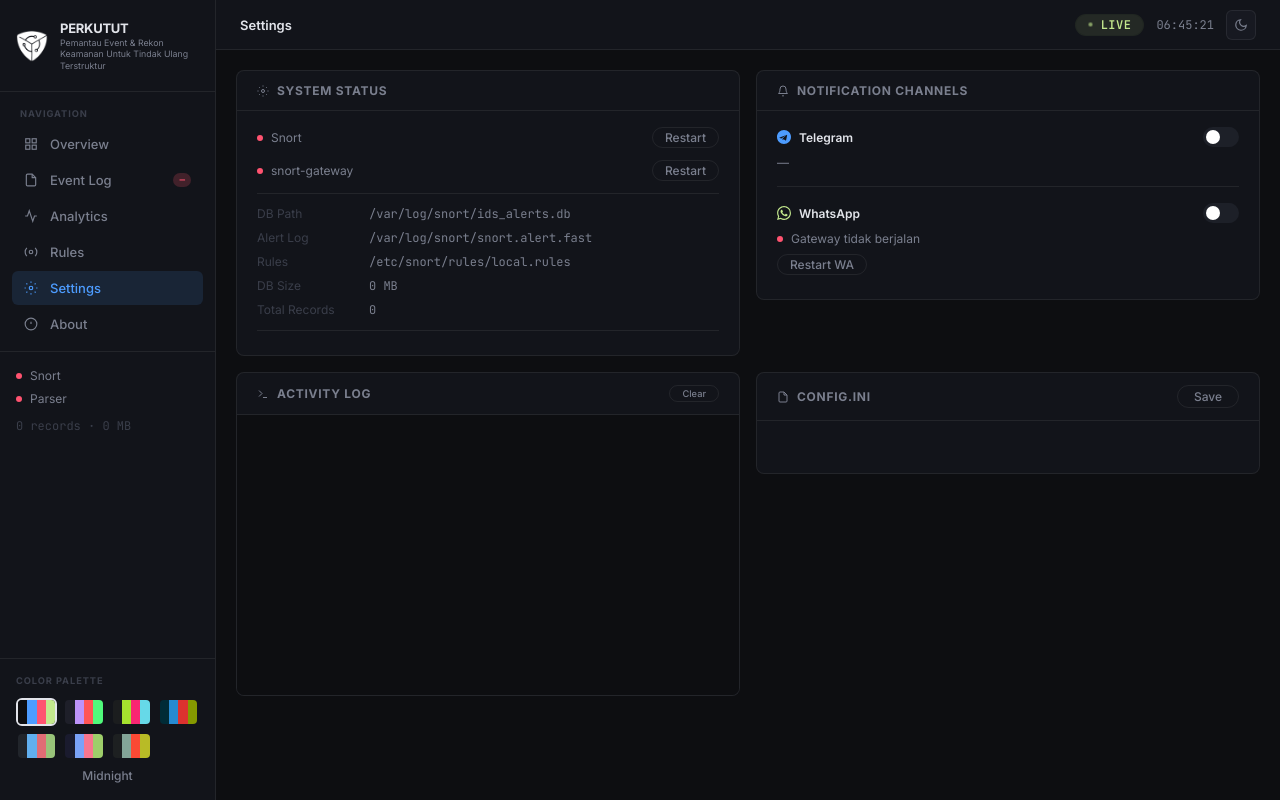
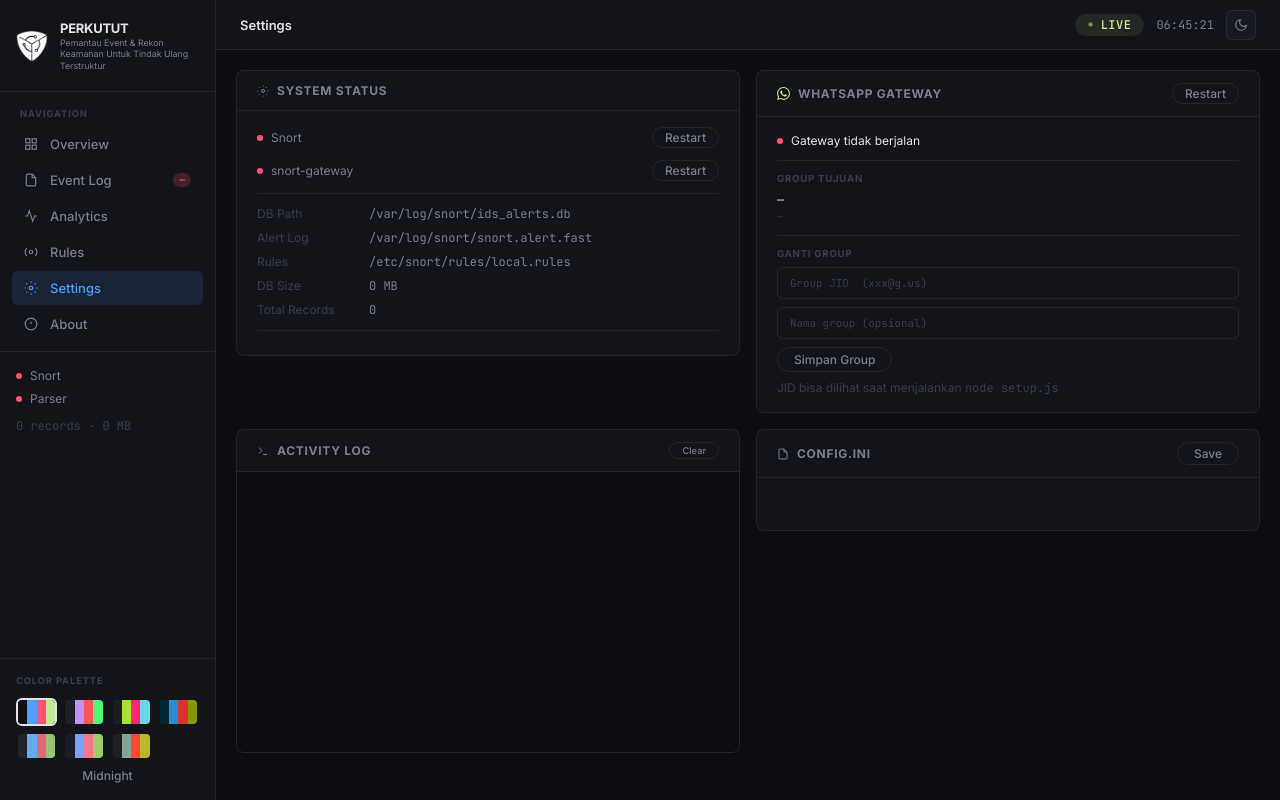
Before and after one commit to kaylaradf/snort-gateway, a Flask app: page /settings in a window 1280 px wide. Run offline with Flask 3, Linux system fonts and the light colour scheme; data that the repository does not hold is empty; some libraries are stand-ins or nearby versions; some web fonts are replaced.

Commit message:
refactor: replace broken toggles with WA group selector card, add /api/wa/groups + /api/wa/setgroup

```diff
--- a/dashboard/app.py
+++ b/dashboard/app.py
@@ -578,5 +578,40 @@ def api_wa_qr():
         return jsonify({"qr": None})
 
 
+@app.route("/api/wa/groups")
+def api_wa_groups():
+    """Baca daftar group dari wa-gateway/config.json."""
+    import json as _json
+    wa_config = os.path.join(os.path.dirname(CONFIG_PATH), "wa-gateway", "config.json")
+    try:
+        with open(wa_config) as f:
+            cfg = _json.load(f)
+        return jsonify({"ok": True, "current": cfg})
+    except Exception:
+        return jsonify({"ok": False, "current": None})
+
+
+@app.route("/api/wa/setgroup", methods=["POST"])
+def api_wa_setgroup():
+    """Update group_jid dan group_name di wa-gateway/config.json."""
+    import json as _json
+    wa_config = os.path.join(os.path.dirname(CONFIG_PATH), "wa-gateway", "config.json")
+    data = request.get_json()
+    jid  = data.get("group_jid", "").strip()
+    name = data.get("group_name", "").strip()
+    if not jid:
+        return jsonify({"ok": False, "error": "group_jid required"}), 400
+    try:
+        with open(wa_config) as f:
+            cfg = _json.load(f)
+        cfg["group_jid"]  = jid
+        cfg["group_name"] = name or jid
+        with open(wa_config, "w") as f:
+            _json.dump(cfg, f, indent=2)
+        return jsonify({"ok": True})
+    except Exception as e:
+        return jsonify({"ok": False, "error": str(e)})
+
+
 if __name__ == "__main__":
     app.run(host="0.0.0.0", port=5000, debug=False)
--- a/dashboard/static/js/settings.js
+++ b/dashboard/static/js/settings.js
@@ -138,49 +138,35 @@ async function loadWaQr() {
 
 document.getElementById('btnRefreshQr').addEventListener('click', loadWaQr);
 
-/* ── CHANNEL TOGGLES ───────────────────────────────────────── */
-async function loadChannelToggles() {
-  const d = await fetch('/api/config').then(r => r.json());
-  const tgEl     = document.getElementById('tgEnabled');
-  const waEl     = document.getElementById('waEnabled');
-  const tgStatus = document.getElementById('tgStatus');
-
-  if (d.telegram) {
-    tgEl.checked = d.telegram.enabled === 'true';
-    const configured = d.telegram.bot_token && !d.telegram.bot_token.startsWith('GANTI');
-    tgStatus.textContent = configured
-      ? `Chat ID: ${d.telegram.chat_id}`
-      : 'Belum dikonfigurasi';
-  }
-  if (d.whatsapp) {
-    waEl.checked = d.whatsapp.enabled === 'true';
+/* ── WHATSAPP GROUP ─────────────────────────────────────── */
+async function loadWaGroup() {
+  const d = await fetch('/api/wa/groups').then(r => r.json()).catch(() => ({ ok: false }));
+  if (d.ok && d.current) {
+    document.getElementById('waCurrentGroup').textContent = d.current.group_name || '—';
+    document.getElementById('waCurrentJid').textContent   = d.current.group_jid  || '—';
+    document.getElementById('waNewName').value = d.current.group_name || '';
+    document.getElementById('waNewJid').value  = d.current.group_jid  || '';
   }
 }
 
-async function saveChannelToggle(channel) {
-  const isWa    = channel === 'whatsapp';
-  const elId    = isWa ? 'waEnabled' : 'tgEnabled';
-  const enabled = document.getElementById(elId).checked;
-  // disable toggle sementara selama save
-  document.getElementById(elId).disabled = true;
-  try {
-    const res = await fetch('/api/toggle', {
-      method: 'POST', headers: { 'Content-Type': 'application/json' },
-      body: JSON.stringify({ channel, enabled }),
-    }).then(r => r.json());
-    if (res.ok) {
-      termLog(`${channel} notifikasi ${enabled ? 'diaktifkan ✓' : 'dinonaktifkan'}.`, enabled ? 'success' : 'warn');
-    } else {
-      termLog(`Gagal menyimpan toggle ${channel}.`, 'error');
-      document.getElementById(elId).checked = !enabled;
-    }
-  } catch (_) {
-    termLog(`Error saat toggle ${channel}.`, 'error');
-    document.getElementById(elId).checked = !enabled;
-  } finally {
-    document.getElementById(elId).disabled = false;
+document.getElementById('btnSetGroup').addEventListener('click', async () => {
+  const jid  = document.getElementById('waNewJid').value.trim();
+  const name = document.getElementById('waNewName').value.trim();
+  if (!jid) { termLog('JID tidak boleh kosong.', 'error'); return; }
+  termSep();
+  termLog('Menyimpan group tujuan...', 'info');
+  const res = await fetch('/api/wa/setgroup', {
+    method: 'POST', headers: { 'Content-Type': 'application/json' },
+    body: JSON.stringify({ group_jid: jid, group_name: name }),
+  }).then(r => r.json());
+  if (res.ok) {
+    termLog(`Group diubah ke: ${name || jid}`, 'success');
+    termLog('Restart wa-gateway agar perubahan berlaku.', 'warn');
+    loadWaGroup();
+  } else {
+    termLog(`Gagal: ${res.error || 'unknown error'}`, 'error');
   }
-}
+});
 
 /* ── CONFIG EDITOR ──────────────────────────────────────── */
 const LABELS = {
@@ -232,8 +218,7 @@ document.getElementById('btnSaveConfig').addEventListener('click', async () => {
   if (res.ok) {
     termLog('Konfigurasi tersimpan.', 'success');
     termLog('Restart service agar perubahan berlaku.', 'warn');
-    loadChannelToggles();
-  } else {
+      } else {
     termLog('Gagal menyimpan konfigurasi.', 'error');
   }
 });
@@ -273,9 +258,8 @@ document.getElementById('btnRestartWa').addEventListener('click', async () => {
 loadActivityLog();
 loadStatus();
 loadConfig();
-loadChannelToggles();
 loadWaStatus();
+loadWaGroup();
 
 setInterval(loadStatus, 10000);
 setInterval(loadWaStatus, 8000);
-// loadChannelToggles tidak di-poll — hanya load sekali saat init dan setelah save
--- a/dashboard/templates/settings.html
+++ b/dashboard/templates/settings.html
@@ -27,58 +27,48 @@
     </div>
   </div>
 
-  <!-- [1,2] NOTIFICATION CHANNELS -->
+  <!-- [1,2] WHATSAPP GATEWAY -->
   <div class="panel">
     <div class="panel-header">
       <div class="panel-title">
-        <svg viewBox="0 0 24 24" fill="none" stroke="currentColor" stroke-width="2"><path d="M18 8A6 6 0 0 0 6 8c0 7-3 9-3 9h18s-3-2-3-9"/><path d="M13.73 21a2 2 0 0 1-3.46 0"/></svg>
-        Notification Channels
+        <svg viewBox="0 0 24 24" fill="currentColor" style="width:13px;height:13px;color:var(--success)"><path d="M17.472 14.382c-.297-.149-1.758-.867-2.03-.967-.273-.099-.471-.148-.67.15-.197.297-.767.966-.94 1.164-.173.199-.347.223-.644.075-.297-.15-1.255-.463-2.39-1.475-.883-.788-1.48-1.761-1.653-2.059-.173-.297-.018-.458.13-.606.134-.133.298-.347.446-.52.149-.174.198-.298.298-.497.099-.198.05-.371-.025-.52-.075-.149-.669-1.612-.916-2.207-.242-.579-.487-.5-.669-.51-.173-.008-.371-.01-.57-.01-.198 0-.52.074-.792.372-.272.297-1.04 1.016-1.04 2.479 0 1.462 1.065 2.875 1.213 3.074.149.198 2.096 3.2 5.077 4.487.709.306 1.262.489 1.694.625.712.227 1.36.195 1.871.118.571-.085 1.758-.719 2.006-1.413.248-.694.248-1.289.173-1.413-.074-.124-.272-.198-.57-.347m-5.421 7.403h-.004a9.87 9.87 0 0 1-5.031-1.378l-.361-.214-3.741.982.998-3.648-.235-.374a9.86 9.86 0 0 1-1.51-5.26c.001-5.45 4.436-9.884 9.888-9.884 2.64 0 5.122 1.03 6.988 2.898a9.825 9.825 0 0 1 2.893 6.994c-.003 5.45-4.437 9.884-9.885 9.884m8.413-18.297A11.815 11.815 0 0 0 12.05 0C5.495 0 .16 5.335.157 11.892c0 2.096.547 4.142 1.588 5.945L.057 24l6.305-1.654a11.882 11.882 0 0 0 5.683 1.448h.005c6.554 0 11.89-5.335 11.893-11.893a11.821 11.821 0 0 0-3.48-8.413z"/></svg>
+        WhatsApp Gateway
       </div>
+      <button class="pill-btn" id="btnRestartWa">Restart</button>
     </div>
-    <div style="padding:var(--space-4) var(--space-5);display:flex;flex-direction:column;gap:var(--space-4)">
+    <div style="padding:var(--space-4) var(--space-5);display:flex;flex-direction:column;gap:var(--space-3)">
 
-      <!-- Telegram -->
-      <div>
-        <div style="display:flex;align-items:center;justify-content:space-between;margin-bottom:var(--space-2)">
-          <div style="display:flex;align-items:center;gap:var(--space-2)">
-            <svg viewBox="0 0 24 24" fill="currentColor" style="width:14px;height:14px;color:var(--accent)"><path d="M12 0C5.373 0 0 5.373 0 12s5.373 12 12 12 12-5.373 12-12S18.627 0 12 0zm5.562 8.248-1.97 9.289c-.145.658-.537.818-1.084.508l-3-2.21-1.447 1.394c-.16.16-.295.295-.605.295l.213-3.053 5.56-5.023c.242-.213-.054-.333-.373-.12L7.48 14.697l-2.95-.924c-.64-.203-.654-.64.136-.948l11.527-4.445c.535-.194 1.003.131.37.868z"/></svg>
-            <span style="font-size:var(--text-xs);font-weight:600;font-family:var(--font-ui)">Telegram</span>
-          </div>
-          <label class="toggle-switch">
-            <input type="checkbox" id="tgEnabled" onchange="saveChannelToggle('telegram')">
-            <span class="toggle-slider"></span>
-          </label>
-        </div>
-        <div style="font-size:var(--text-xs);color:var(--text-muted);font-family:var(--font-ui)" id="tgStatus">—</div>
+      <!-- Connection status -->
+      <div style="display:flex;align-items:center;gap:var(--space-2)">
+        <span class="status-dot" id="waDot"></span>
+        <span style="font-size:var(--text-xs);font-family:var(--font-ui)" id="waStatus">Mengecek...</span>
       </div>
 
-      <div style="border-top:1px solid var(--border)"></div>
+      <!-- Current group -->
+      <div style="border-top:1px solid var(--border);padding-top:var(--space-3)">
+        <div style="font-size:0.6rem;font-weight:700;letter-spacing:0.08em;text-transform:uppercase;color:var(--text-faint);font-family:var(--font-ui);margin-bottom:var(--space-2)">Group Tujuan</div>
+        <div style="font-size:var(--text-xs);font-family:var(--font-mono);color:var(--text)" id="waCurrentGroup">—</div>
+        <div style="font-size:0.6rem;color:var(--text-faint);font-family:var(--font-mono);margin-top:2px" id="waCurrentJid">—</div>
+      </div>
 
-      <!-- WhatsApp -->
-      <div>
-        <div style="display:flex;align-items:center;justify-content:space-between;margin-bottom:var(--space-2)">
-          <div style="display:flex;align-items:center;gap:var(--space-2)">
-            <svg viewBox="0 0 24 24" fill="currentColor" style="width:14px;height:14px;color:var(--success)"><path d="M17.472 14.382c-.297-.149-1.758-.867-2.03-.967-.273-.099-.471-.148-.67.15-.197.297-.767.966-.94 1.164-.173.199-.347.223-.644.075-.297-.15-1.255-.463-2.39-1.475-.883-.788-1.48-1.761-1.653-2.059-.173-.297-.018-.458.13-.606.134-.133.298-.347.446-.52.149-.174.198-.298.298-.497.099-.198.05-.371-.025-.52-.075-.149-.669-1.612-.916-2.207-.242-.579-.487-.5-.669-.51-.173-.008-.371-.01-.57-.01-.198 0-.52.074-.792.372-.272.297-1.04 1.016-1.04 2.479 0 1.462 1.065 2.875 1.213 3.074.149.198 2.096 3.2 5.077 4.487.709.306 1.262.489 1.694.625.712.227 1.36.195 1.871.118.571-.085 1.758-.719 2.006-1.413.248-.694.248-1.289.173-1.413-.074-.124-.272-.198-.57-.347m-5.421 7.403h-.004a9.87 9.87 0 0 1-5.031-1.378l-.361-.214-3.741.982.998-3.648-.235-.374a9.86 9.86 0 0 1-1.51-5.26c.001-5.45 4.436-9.884 9.888-9.884 2.64 0 5.122 1.03 6.988 2.898a9.825 9.825 0 0 1 2.893 6.994c-.003 5.45-4.437 9.884-9.885 9.884m8.413-18.297A11.815 11.815 0 0 0 12.05 0C5.495 0 .16 5.335.157 11.892c0 2.096.547 4.142 1.588 5.945L.057 24l6.305-1.654a11.882 11.882 0 0 0 5.683 1.448h.005c6.554 0 11.89-5.335 11.893-11.893a11.821 11.821 0 0 0-3.48-8.413z"/></svg>
-            <span style="font-size:var(--text-xs);font-weight:600;font-family:var(--font-ui)">WhatsApp</span>
-          </div>
-          <label class="toggle-switch">
-            <input type="checkbox" id="waEnabled" onchange="saveChannelToggle('whatsapp')">
-            <span class="toggle-slider"></span>
-          </label>
+      <!-- Change group -->
+      <div style="border-top:1px solid var(--border);padding-top:var(--space-3)">
+        <div style="font-size:0.6rem;font-weight:700;letter-spacing:0.08em;text-transform:uppercase;color:var(--text-faint);font-family:var(--font-ui);margin-bottom:var(--space-2)">Ganti Group</div>
+        <div style="display:flex;flex-direction:column;gap:var(--space-2)">
+          <input class="log-filter-input" id="waNewJid"   placeholder="Group JID  (xxx@g.us)" type="text" style="font-size:0.68rem">
+          <input class="log-filter-input" id="waNewName"  placeholder="Nama group (opsional)" type="text" style="font-size:0.68rem">
+          <button class="pill-btn" id="btnSetGroup" style="align-self:flex-start;padding:4px var(--space-4)">Simpan Group</button>
         </div>
-        <div style="display:flex;align-items:center;gap:var(--space-2);margin-bottom:var(--space-2)">
-          <span class="status-dot" id="waDot"></span>
-          <span style="font-size:var(--text-xs);color:var(--text-muted);font-family:var(--font-ui)" id="waStatus">Mengecek...</span>
+        <div style="font-size:var(--text-xs);color:var(--text-faint);font-family:var(--font-ui);margin-top:var(--space-2)">
+          JID bisa dilihat saat menjalankan <code style="font-family:var(--font-mono)">node setup.js</code>
         </div>
-        <div id="waQrWrap" style="display:none;margin-top:var(--space-2)">
-          <div style="font-size:var(--text-xs);color:var(--warning);font-family:var(--font-ui);margin-bottom:var(--space-2)">⚠ Scan QR dengan WhatsApp:</div>
-          <canvas id="waQrCanvas" style="width:160px;height:160px;border-radius:var(--radius-md);background:#fff;padding:4px;display:block"></canvas>
-        </div>
-        <div style="display:flex;gap:var(--space-2);margin-top:var(--space-2)">
-          <button class="pill-btn" id="btnRestartWa">Restart WA</button>
-          <button class="pill-btn" id="btnRefreshQr" style="display:none">Refresh QR</button>
-        </div>
-        <div style="font-size:var(--text-xs);color:var(--text-muted);font-family:var(--font-mono);margin-top:var(--space-2)" id="waGroup"></div>
+      </div>
+
+      <!-- QR -->
+      <div id="waQrWrap" style="display:none;border-top:1px solid var(--border);padding-top:var(--space-3)">
+        <div style="font-size:var(--text-xs);color:var(--warning);font-family:var(--font-ui);margin-bottom:var(--space-2)">⚠ Belum terhubung — scan QR dengan WhatsApp:</div>
+        <canvas id="waQrCanvas" style="width:160px;height:160px;border-radius:var(--radius-md);background:#fff;padding:4px;display:block"></canvas>
+        <button class="pill-btn" id="btnRefreshQr" style="margin-top:var(--space-2)">Refresh QR</button>
       </div>
 
     </div>
```
